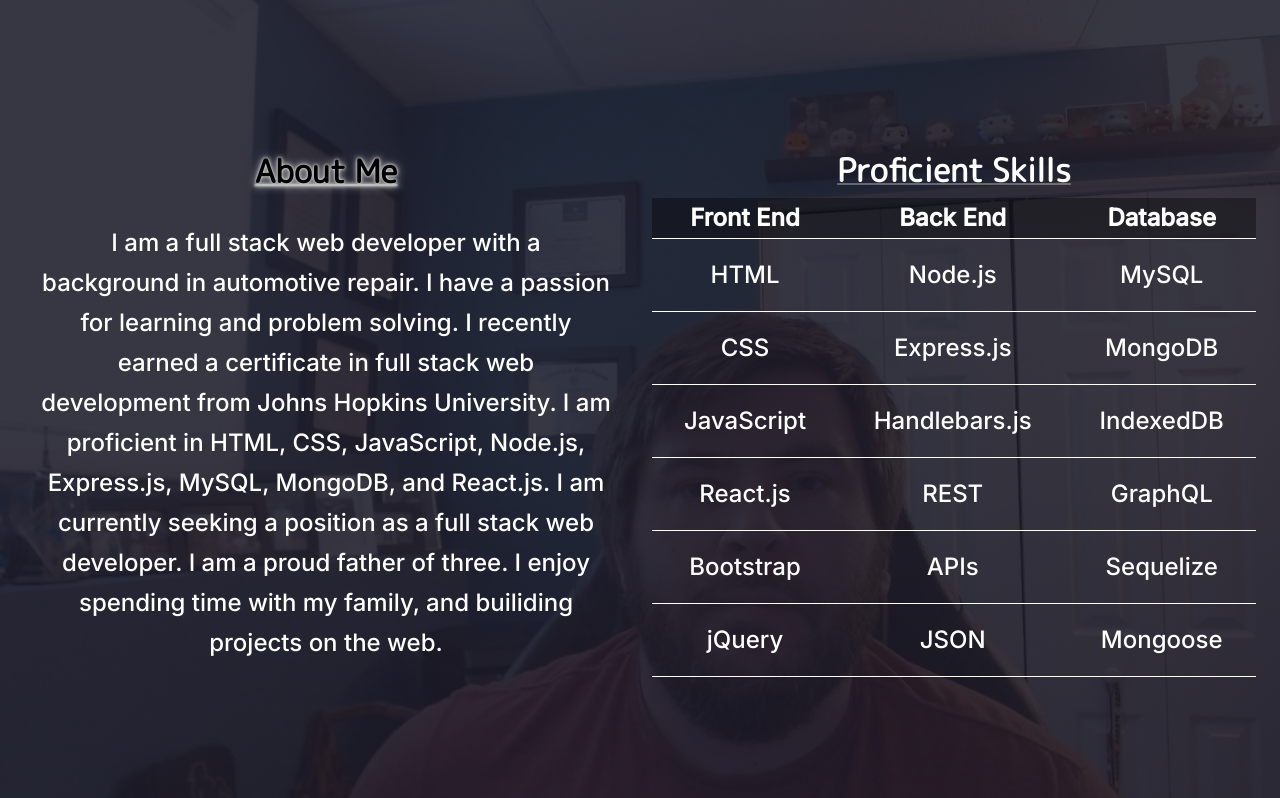
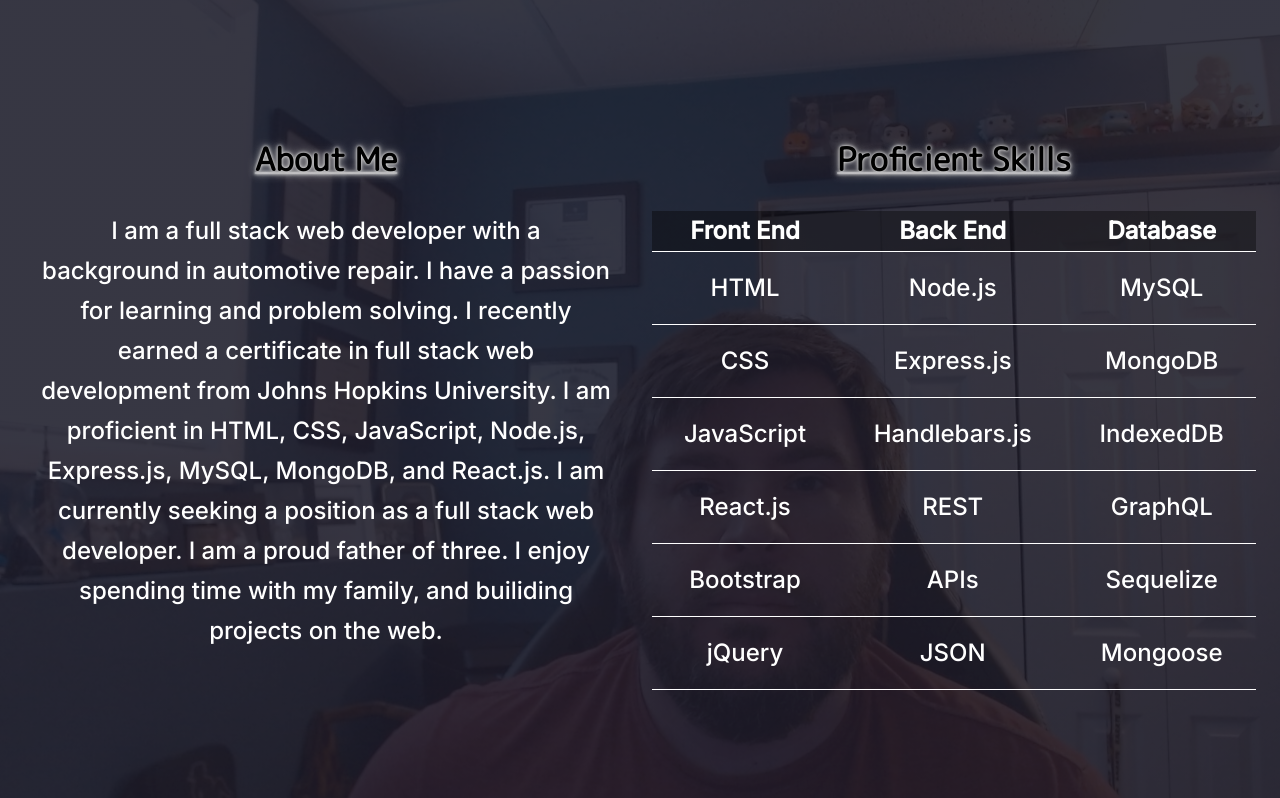
Before and after one commit to bcrisp084/Portfolio-in-React, a React (Vite) app: page / in a window 1280 px wide. Shown: the part 866-1664 px from the top of the page. Built offline with nearby package versions, Linux system fonts and the light colour scheme; a web font is replaced by a local one.

Commit message:
Changed about section skills heading

```diff
--- a/src/index.css
+++ b/src/index.css
@@ -187,7 +187,8 @@ ul {
   text-decoration: underline 2px solid rgba(255, 255, 255, 0.304);
 }
 
-.about-section {
+.about-section,
+.table-heading {
   color: black;
   text-decoration: underline 2px solid rgba(255, 255, 255, 0.304);
   text-shadow: 0 0 3px #f6f5f5, 0 0 5px #9b9b9b, 0 0 10px #bababa;
@@ -213,14 +214,14 @@ ul {
   text-align: center;
 }
 
-.table-heading {
+/* .table-heading {
   color: white;
   font-family: "M PLUS Rounded 1c", sans-serif;
   font-weight: 800;
   text-align: center;
   text-decoration: underline 2px solid rgba(255, 255, 255, 0.304);
   margin-top: 2rem;
-}
+} */
 
 .skills-table {
   width: 100%;
```
